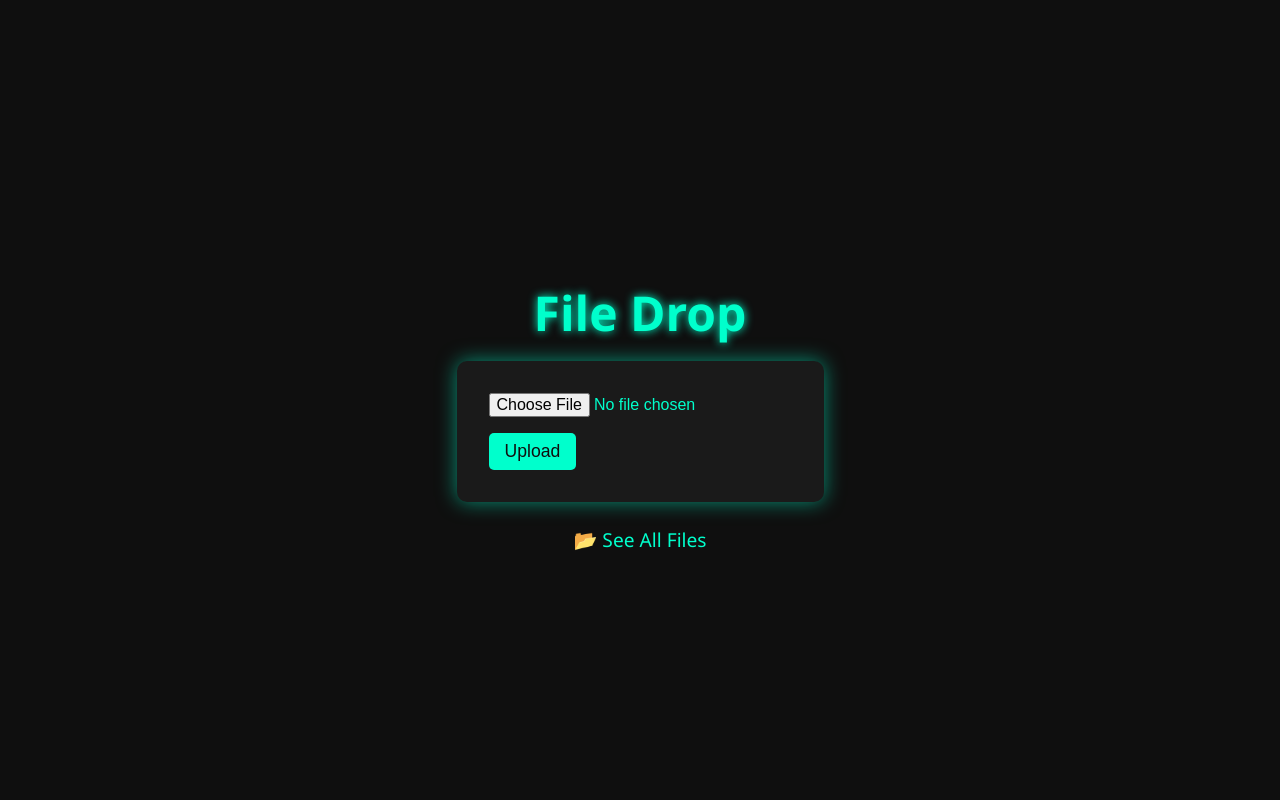
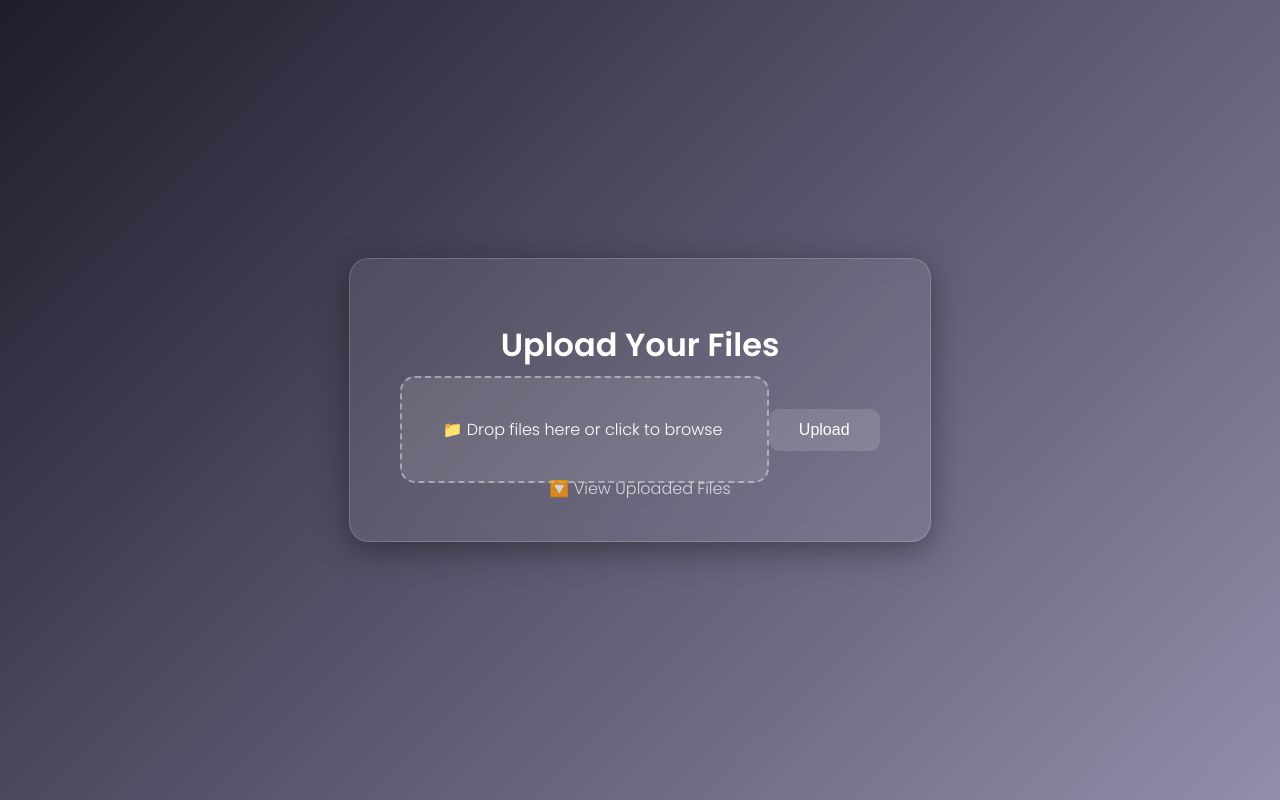
Before and after one commit to Amber100023r44/flask-file-share, a Flask app: page / in a window 1280 px wide. Run offline with Flask 3, Linux system fonts and the light colour scheme.

Commit message:
Update index.html

```diff
--- a/templates/index.html
+++ b/templates/index.html
@@ -1,61 +1,113 @@
 <!DOCTYPE html>
 <html lang="en">
 <head>
-  <meta charset="UTF-8" />
-  <meta name="viewport" content="width=device-width, initial-scale=1.0" />
-  <title>File Drop</title>
+  <meta charset="UTF-8">
+  <title>DropShare - File Upload</title>
+  <link href="https://fonts.googleapis.com/css2?family=Poppins:wght@300;600&display=swap" rel="stylesheet">
   <style>
     body {
-      font-family: 'Segoe UI', Tahoma, Geneva, Verdana, sans-serif;
-      background: #0f0f0f;
-      color: #00ffcc;
+      margin: 0;
+      font-family: 'Poppins', sans-serif;
+      background: linear-gradient(135deg, #1f1c2c, #928DAB);
       display: flex;
-      flex-direction: column;
+      justify-content: center;
       align-items: center;
-      justify-content: center;
       height: 100vh;
-      margin: 0;
+      color: white;
+    }
+    .card {
+      background: rgba(255, 255, 255, 0.08);
+      border-radius: 20px;
+      box-shadow: 0 8px 32px rgba(0, 0, 0, 0.37);
+      backdrop-filter: blur(10px);
+      border: 1px solid rgba(255, 255, 255, 0.18);
+      padding: 40px;
+      text-align: center;
+      max-width: 500px;
+      width: 90%;
+      transition: transform 0.3s;
+    }
+    .card:hover {
+      transform: scale(1.01);
     }
     h1 {
-      font-size: 3rem;
-      margin-bottom: 1rem;
-      text-shadow: 0 0 10px #00ffcc;
+      font-weight: 600;
+      margin-bottom: 20px;
     }
-    form {
-      background: #1a1a1a;
-      padding: 2rem;
-      border-radius: 10px;
-      box-shadow: 0 0 20px #00ffcc88;
+    .upload-box {
+      border: 2px dashed rgba(255, 255, 255, 0.4);
+      padding: 40px;
+      border-radius: 15px;
+      background-color: rgba(255, 255, 255, 0.1);
+      cursor: pointer;
+      transition: border 0.3s, background-color 0.3s;
+    }
+    .upload-box.dragover {
+      border: 2px solid white;
+      background-color: rgba(255, 255, 255, 0.2);
     }
     input[type="file"] {
-      font-size: 1rem;
-      color: #00ffcc;
-      margin-bottom: 1rem;
+      display: none;
     }
-    input[type="submit"] {
-      background: #00ffcc;
-      color: #0f0f0f;
+    .submit-btn {
+      margin-top: 20px;
+      padding: 12px 30px;
+      font-size: 16px;
+      background-color: #ffffff22;
       border: none;
-      padding: 0.5rem 1rem;
-      font-size: 1.1rem;
-      border-radius: 5px;
+      border-radius: 10px;
+      color: white;
       cursor: pointer;
+      transition: background 0.3s;
+    }
+    .submit-btn:hover {
+      background-color: #ffffff44;
     }
     a {
-      margin-top: 1.5rem;
-      display: inline-block;
-      color: #00ffcc;
+      display: block;
+      margin-top: 25px;
+      color: #ffffffbb;
       text-decoration: none;
-      font-size: 1.2rem;
+    }
+    a:hover {
+      text-decoration: underline;
     }
   </style>
 </head>
 <body>
-  <h1>File Drop</h1>
-  <form action="/upload" method="post" enctype="multipart/form-data">
-    <input type="file" name="file" required><br>
-    <input type="submit" value="Upload">
-  </form>
-  <a href="/files">📂 See All Files</a>
+  <div class="card">
+    <h1>Upload Your Files</h1>
+    <form id="uploadForm" method="POST" enctype="multipart/form-data" action="/upload">
+      <label class="upload-box" id="drop-area">
+        <span>📁 Drop files here or click to browse</span>
+        <input type="file" name="file" id="fileElem" onchange="document.getElementById('uploadForm').submit();">
+      </label>
+      <button class="submit-btn" type="submit">Upload</button>
+    </form>
+    <a href="/files">🔽 View Uploaded Files</a>
+  </div>
+
+  <script>
+    const dropArea = document.getElementById('drop-area');
+    const fileElem = document.getElementById('fileElem');
+
+    dropArea.addEventListener('click', () => fileElem.click());
+
+    dropArea.addEventListener('dragover', (e) => {
+      e.preventDefault();
+      dropArea.classList.add('dragover');
+    });
+
+    dropArea.addEventListener('dragleave', () => {
+      dropArea.classList.remove('dragover');
+    });
+
+    dropArea.addEventListener('drop', (e) => {
+      e.preventDefault();
+      dropArea.classList.remove('dragover');
+      fileElem.files = e.dataTransfer.files;
+      document.getElementById('uploadForm').submit();
+    });
+  </script>
 </body>
 </html>
```
